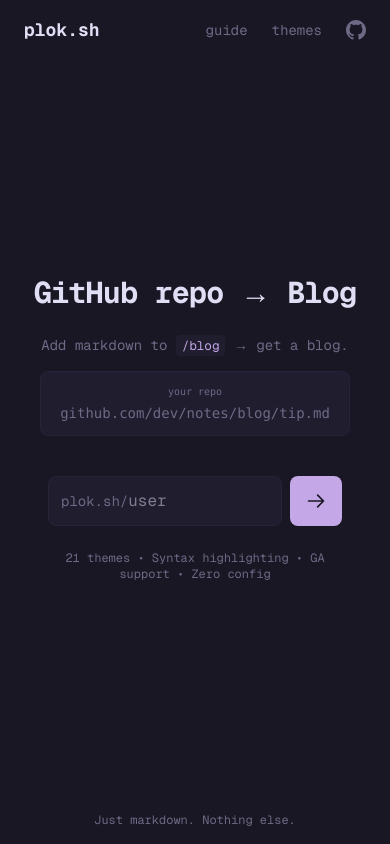
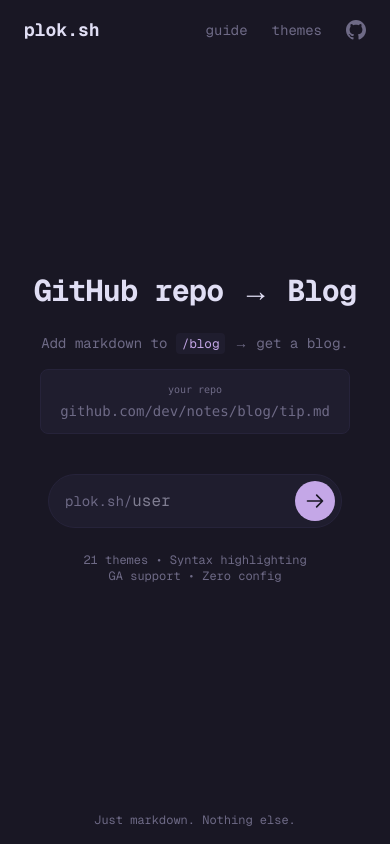
Before and after one commit to skolhustick/plok.sh, a Next.js app: page / in a window 390 px wide. Built offline with nearby package versions, Linux system fonts and the light colour scheme; no server answers.

Commit message:
Refactor form and features layout for responsiveness
Updated the username form to use rounded styling and improved button alignment. Refactored the features list to display in two lines on small screens and a single line on larger screens for better mobile responsiveness.

```diff
--- a/app/page.tsx
+++ b/app/page.tsx
@@ -105,30 +105,43 @@
           <div className="px-6">
             <form
               onSubmit={handleSubmit}
-              className="flex gap-2 max-w-xs mx-auto"
+              className="max-w-xs mx-auto"
             >
-              <div className="flex-1 flex items-center bg-[var(--code-bg)] rounded-lg border border-[var(--border)] px-3">
+              <div className="flex items-center bg-[var(--code-bg)] rounded-full border border-[var(--border)] pl-4 pr-1.5 py-1.5">
                 <span className="text-[var(--muted)] text-sm shrink-0">plok.sh/</span>
                 <input
                   type="text"
                   value={username}
                   onChange={(e) => setUsername(e.target.value)}
                   placeholder="user"
-                  className="w-full min-w-0 py-3 bg-transparent text-[var(--fg)] focus:outline-none"
+                  className="flex-1 min-w-0 py-1.5 bg-transparent text-[var(--fg)] focus:outline-none"
                 />
-            </div>
                 <button
                   type="submit"
-              className="px-4 py-3 bg-[var(--accent)] text-[var(--bg)] rounded-lg font-medium hover:opacity-90 transition-opacity shrink-0"
+                  className="w-10 h-10 flex items-center justify-center bg-[var(--accent)] text-[var(--bg)] rounded-full hover:opacity-90 transition-opacity shrink-0"
                 >
                   <svg className="w-5 h-5" fill="none" stroke="currentColor" viewBox="0 0 24 24">
                     <path strokeLinecap="round" strokeLinejoin="round" strokeWidth={2} d="M14 5l7 7m0 0l-7 7m7-7H3" />
                   </svg>
                 </button>
+              </div>
           </form>
           </div>
 
-          <p className="mt-6 text-xs sm:text-sm text-[var(--muted)] px-4">
+          <div className="mt-6 text-xs sm:text-sm text-[var(--muted)] px-4 text-center">
+            <div className="sm:hidden">
+              <div>
+                <Link href="/themes" className="hover:text-[var(--accent)] transition-colors">21 themes</Link>
+                {' • '}
+                <span>Syntax highlighting</span>
+              </div>
+              <div>
+                <span>GA support</span>
+                {' • '}
+                <span>Zero config</span>
+              </div>
+            </div>
+            <div className="hidden sm:block">
               <Link href="/themes" className="hover:text-[var(--accent)] transition-colors">21 themes</Link>
               {' • '}
               <span>Syntax highlighting</span>
@@ -136,7 +149,8 @@
               <span>GA support</span>
               {' • '}
               <span>Zero config</span>
-          </p>
+            </div>
+          </div>
         </div>
       </main>
 
```
Lines whose indentation alone changed are shown as unchanged.
